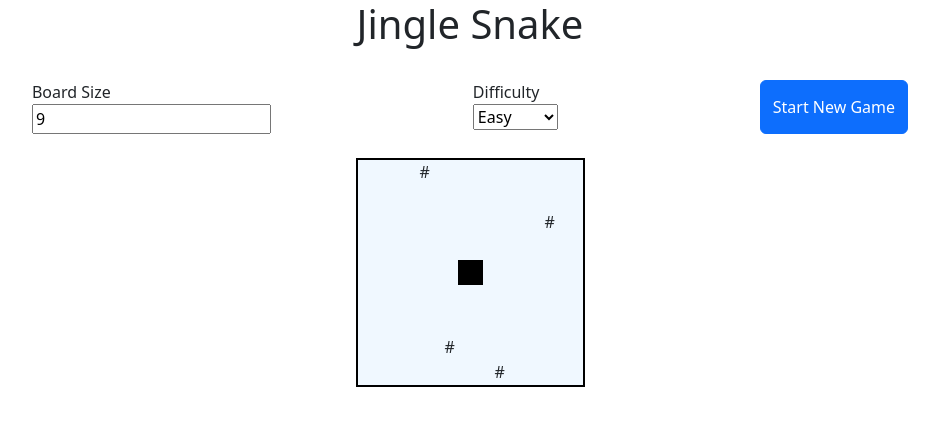
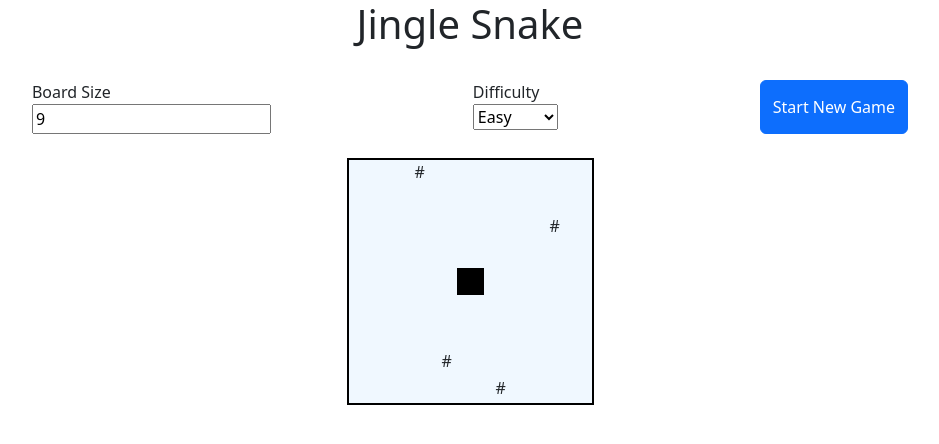
Before and after one commit to gonz1247/jingle_snake, a React (Vite) app: page / in a window 1280 px wide. Shown: the top 444 px of the page, without its empty margins (170-1109 px from the left). Built offline with nearby package versions, Linux system fonts and the light colour scheme.

Commit message:
adjusted cell size to better fit letters

```diff
--- a/src/App.css
+++ b/src/App.css
@@ -6,7 +6,7 @@
 }
 
 .cell {
-    width: 25px;
+    width: 27px;
     aspect-ratio: 1;
     background-color: aliceblue;
 }
```
